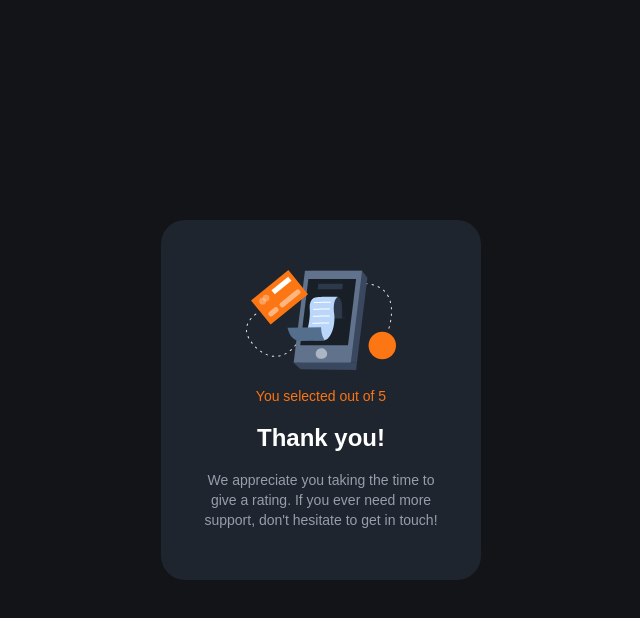
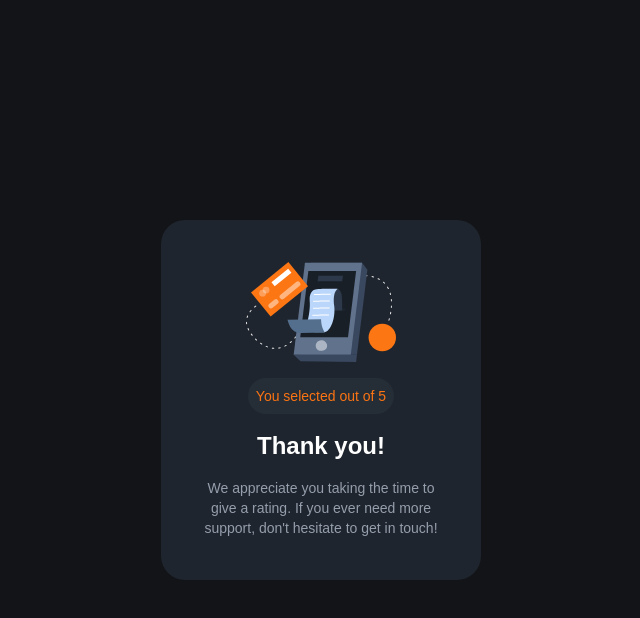
Before and after one commit to tcmak217/interactive-rating-component, a React (Create React App) app: page / in a window 1280 px wide. Both pictures are taken after a click on the button "SUBMIT". Shown: the top 618 px of the page, without its empty margins (319-959 px from the left). Built offline with nearby package versions, Linux system fonts and the light colour scheme.

Commit message:
fix: add missing background color

```diff
--- a/src/components/ThanksCard/ThanksCard.tsx
+++ b/src/components/ThanksCard/ThanksCard.tsx
@@ -8,7 +8,7 @@ function ThanksCard({ rating }: { rating: number | null }) {
         <div className="w-[150px]">
           <img src={thanksImage} alt="thank you image" />
         </div>
-        <div>
+        <div className="p-2 bg-dark-blue rounded-full">
           <div className="text-orange text-sm">You selected {rating} out of 5</div>
         </div>
         <div className="text-white text-2xl font-bold">Thank you!</div>
```
